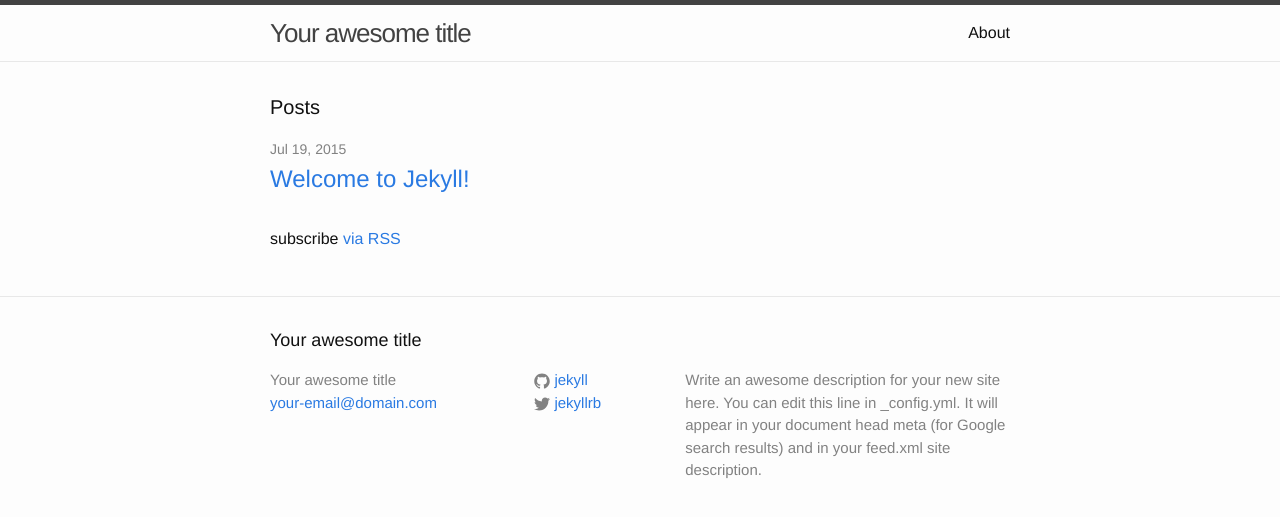
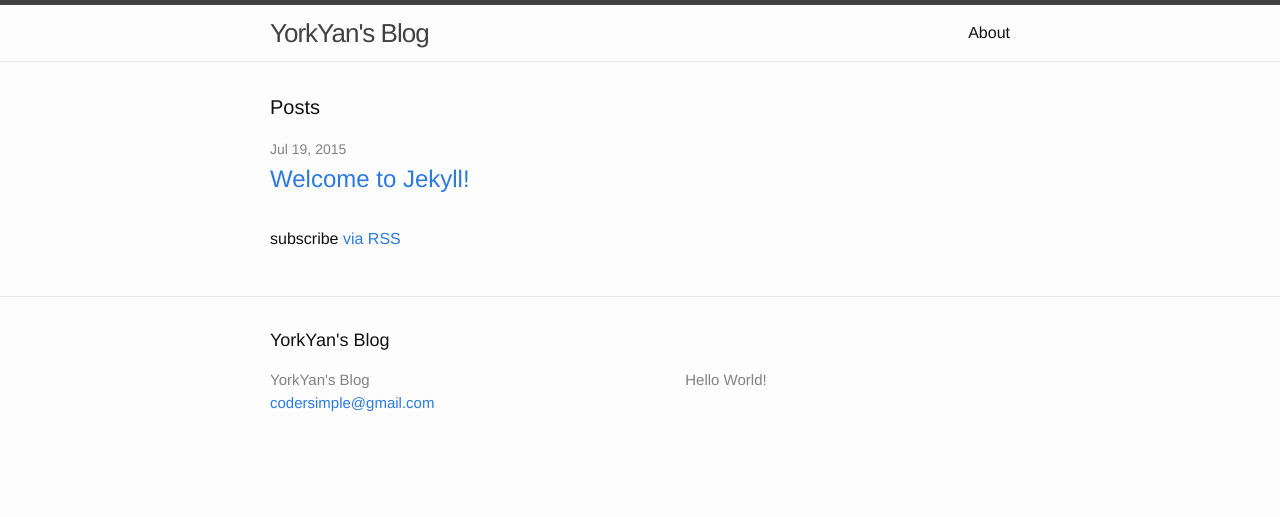
Before and after one commit to codingway/codingway.github.io, a Jekyll site: the page built from index.html, in a window 1280 px wide. Shown: the top 517 px of the page. Built offline with Jekyll 4.4.1, drawn with Linux system fonts in a browser that asks for light colours.

Commit message:
reset site settings
Signed-off-by: YorkYan <codersimple@gmail.com>

```diff
--- a/_config.yml
+++ b/_config.yml
@@ -1,14 +1,6 @@
 # Site settings
-title: Your awesome title
-email: your-email@domain.com
-description: > # this means to ignore newlines until "baseurl:"
-  Write an awesome description for your new site here. You can edit this
-  line in _config.yml. It will appear in your document head meta (for
-  Google search results) and in your feed.xml site description.
+title: YorkYan's Blog
+email: codersimple@gmail.com
 baseurl: "" # the subpath of your site, e.g. /blog/
-url: "http://yourdomain.com" # the base hostname & protocol for your site
-twitter_username: jekyllrb
-github_username:  jekyll
-
-# Build settings
-markdown: kramdown
+url: "http://codersimple.github.io/" # the base hostname & protocol for your site
+description: Hello World!
```
